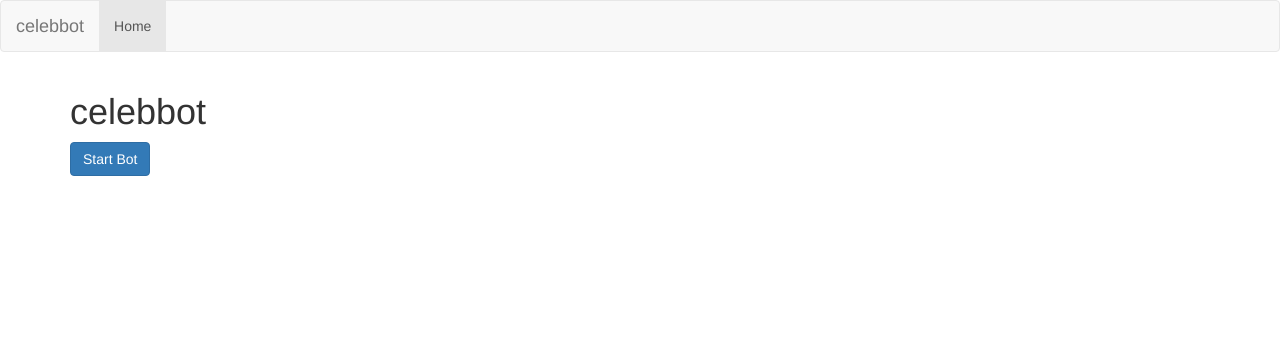
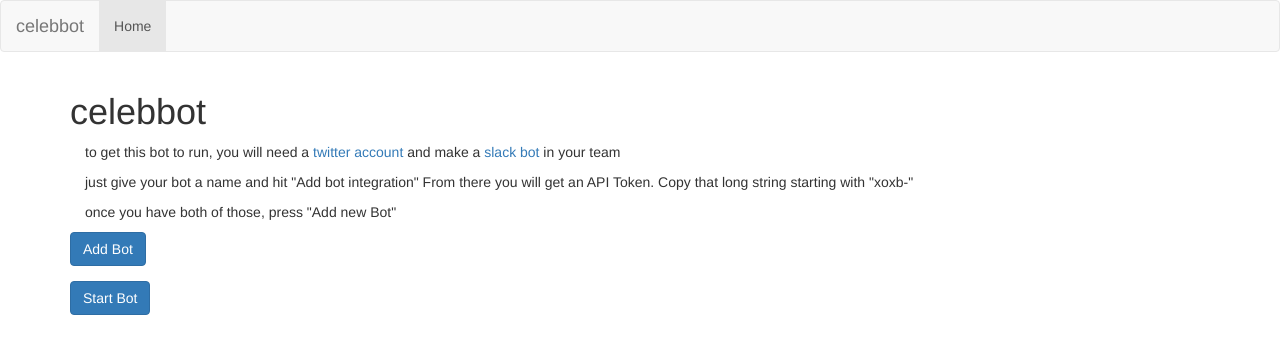
Before and after one commit to Agentscreech/twitterceleb-slackbot, a Django app: page / in a window 1280 px wide. Shown: the top 354 px of the page. Run offline with Django 3.2, Linux system fonts and the light colour scheme; parts of the project's set-up code (start-up, migrations or seed data) failed here and were passed over; some libraries are stand-ins or nearby versions.

Commit message:
basic OAuth working.  Need to add user input prior to distinguish which bot, and get input field for their slack token

```diff
--- a/celebbot/starterbot.py
+++ b/celebbot/starterbot.py
@@ -15,9 +15,9 @@ from .keys import *
 slack_client=SlackClient(slack_key)
 
 
-auth = tweepy.OAuthHandler(consumer_key, consumer_secret)
-auth.set_access_token(key, secret)
-api = tweepy.API(auth)
+# auth = tweepy.OAuthHandler(consumer_key, consumer_secret)
+# # auth.set_access_token(key, secret)
+# api = tweepy.API(auth)
 
 # starterbot's ID as an environment variable
 # BOT_ID = os.environ.get("BOT_ID")
--- /dev/null
+++ b/celebbot/templates/celebbot/error.html
@@ -0,0 +1,6 @@
+{% extends 'celebbot/base.html' %}
+{%block content%}
+
+<h1>error page</h1>
+
+{%endblock%}
--- a/celebbot/templates/celebbot/index.html
+++ b/celebbot/templates/celebbot/index.html
@@ -2,6 +2,20 @@
 
 {% block content %}
 <h1>celebbot</h1>
+<div class="col-xs-12">
+    <p>to get this bot to run, you will need a <a target="_blank" href="https://twitter.com/">twitter account</a> and make a <a target="_blank" href="https://my.slack.com/services/new/bot">slack bot</a> in your team</p>
+    <p>just give your bot a name and hit "Add bot integration"  From there you will get an API Token.  Copy that long string starting with "xoxb-"</p>
+    <p>once you have both of those, press "Add new Bot"</p>
+
+</div>
+<div class="">
+    <form class="form-group" action="/bot/add_twitter" method="GET">
+        <input type="submit" class="btn btn-primary" name="" value="Add Bot">
+    </form>
+</div>
+
+
+
 {% if bot %}
 <div class="">
     <form class="form-group" action="/" method="post">
--- /dev/null
+++ b/celebbot/twitter_auth.py
@@ -0,0 +1,2 @@
+import tweepy
+from .keys import *
--- a/celebbot/urls.py
+++ b/celebbot/urls.py
@@ -3,4 +3,7 @@ from . import views
 
 urlpatterns = [
   url(r'^$', views.index, name="index"),
+  url(r'^bot/add_twitter$', views.add_twitter, name="add_twitter"),
+  url(r'^bot/add$', views.add_bot, name="add_bot"),
+  url(r'^error$', views.error, name='error')
 ]
--- a/celebbot/views.py
+++ b/celebbot/views.py
@@ -2,6 +2,8 @@ from django.shortcuts import render, redirect
 from celebbot.starterbot import *
 import json
 from pymongo import MongoClient
+# from .twitter_auth import auth_twitter
+from django.http import *
 
 
 #mongodb stuff
@@ -30,15 +32,15 @@ def start_bot():
   BOT_ID, channel_in = get_bot_info()
   # READ_WEBSOCKET_DELAY = 1
   if slack_client.rtm_connect() and BOT_ID and channel_in:
-        print("StarterBot connected and running!")
-        slack_client.api_call("chat.postMessage", channel=channel_in, text="CelebBot running, type chatwith <celeb twitterhandle here. ex: @twitter> to chat with that celeb.  This can only happen once a minute", as_user=True)
-        def check_socket():
+    print("StarterBot connected and running!")
+    slack_client.api_call("chat.postMessage", channel=channel_in, text="CelebBot running, type chatwith <celeb twitterhandle here. ex: @twitter> to chat with that celeb.  This can only happen once a minute", as_user=True)
+    def check_socket():
             command, channel, user = parse_slack_output(slack_client.rtm_read(), BOT_ID)
             if command and channel and user:
                 handle_command(command, channel, user)
             # time.sleep(READ_WEBSOCKET_DELAY)
-        Interval(check_socket)
-        is_running = db.is_running.insert_one({'bot_running': True}).inserted_id
+    Interval(check_socket)
+    is_running = db.is_running.insert_one({'bot_running': True}).inserted_id
   else:
         print("Connection failed. Invalid Slack token or bot ID?")
   return is_running
@@ -48,3 +50,44 @@ def stop_bot():
   BOT_ID, channel_in = get_bot_info()
   slack_client.api_call("chat.postMessage", channel=channel_in, text="CelebBot powering down...", as_user=True)
   return False
+
+def add_twitter(request):
+  response = auth_twitter(request)
+  return response
+
+def add_bot(request):
+    if request.method == "GET":
+      print('request from twitter',request.GET["oauth_verifier"])
+      oauth_token = request.GET['oauth_token']
+      print('oauth_token', oauth_token)
+      oauth_verifier = request.GET['oauth_verifier']
+      print('oauth_verifier', oauth_verifier)
+      if oauth_token is None:
+        return render('celebbot/error.html')
+      request_token = request.session.get('request_token')
+      print('request_token', request_token)
+      if request_token is None:
+        return render('celebbot/error.html')
+      auth = tweepy.OAuthHandler(consumer_key, consumer_secret)
+      auth.request_token = request_token
+      print(auth.request_token)
+      try:
+          auth.get_access_token(oauth_verifier)
+      except tweepy.TweepError:
+          # Failed to get access token
+          return render(request, 'celebbot/error.html')
+    return render(request, 'celebbot/add_bot.html')
+
+def auth_twitter(request):
+    auth = tweepy.OAuthHandler(consumer_key, consumer_secret, "http://localhost:8000/bot/add")
+    try:
+        redirect_url = auth.get_authorization_url()
+    except tweepy.TweepError:
+        print('Error! Failed to get rquest token')
+    request.session['request_token'] = auth.request_token
+    response = HttpResponseRedirect(redirect_url)
+    return response
+
+
+def error(request):
+  pass
--- a/celebbotsite/settings.py
+++ b/celebbotsite/settings.py
@@ -76,7 +76,7 @@ WSGI_APPLICATION = 'celebbotsite.wsgi.application'
 
 DATABASES = {
     'default': {
-        'ENGINE': 'django.db.backends.dummy',
+        'ENGINE': 'django.db.backends.postgresql',
         'NAME': 'celebbot',
         'HOST': 'localhost'
     }
```
Also changed, not shown: celebbot/templates/celebbot/add_bot.html (added, +29 -0 lines).
